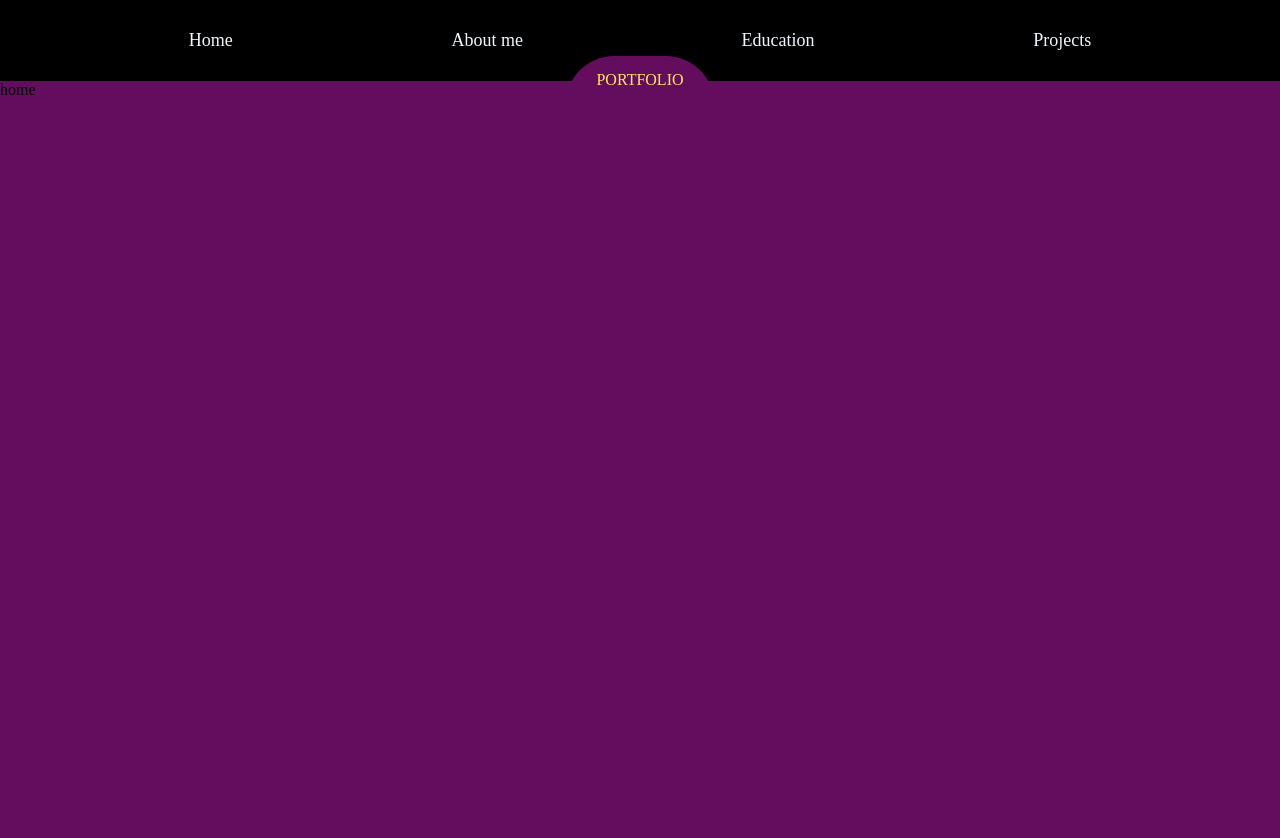
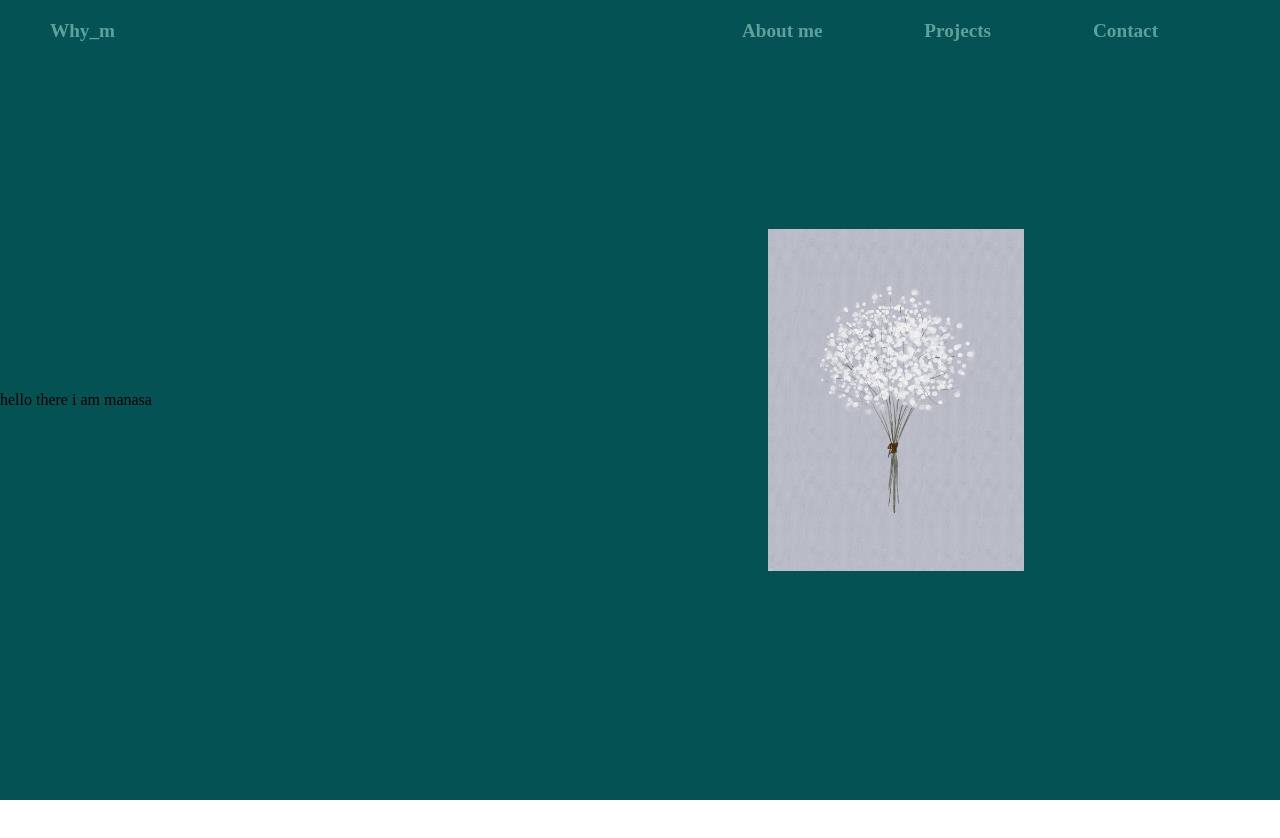
Before and after one commit to whymanasa/portfolio, a React (Vite) app: page / in a window 1280 px wide. Shown: the top 838 px of the page. After the commit the page ends 800 px from the top, so only its background shows below. Built offline with nearby package versions, Linux system fonts and the light colour scheme.

Commit message:
changed the whole theme

```diff
--- a/src/components/Home.jsx
+++ b/src/components/Home.jsx
@@ -1,10 +1,14 @@
 import React from 'react'
 import '../styles/Home.css'
+import image from '../assets/flowers.jpg'
 
 function Home() {
   return (
     <div className='home-container'>
-      home
+      <div className="intro">hello there i am manasa</div>
+      <div className="picture">
+        <img src={image} alt='Flowers'/>
+      </div>
     </div>
   )
 }
--- a/src/components/Navbar.jsx
+++ b/src/components/Navbar.jsx
@@ -5,11 +5,15 @@ import { Link } from 'react-router-dom'
 function Navbar() {
   return (
     <div className='container'>
-        <Link to="/">Home</Link>
+      <div className="left">
+      <Link to="/">Why_m</Link>
+      </div>
+      <div className="right">
         <Link to="about-me">About me</Link>
-        <div className="logo">PORTFOLIO</div>
-        <Link to="education">Education</Link>
         <Link to="project">Projects</Link>
+        <Link to="education">Contact</Link>
+      </div>
+
 
     </div>
   )
--- a/src/styles/Home.css
+++ b/src/styles/Home.css
@@ -1,5 +1,23 @@
 .home-container {
-    background-color: #640D5F;
-    width: 100%;
+    background-color: #055254;
+        width: 100%;
     height: 100vh;
+        display: flex;
+        }
+
+        .intro {
+            width: 60%;
+            display: flex;
+            align-items: center;
+        }
+
+        .picture {
+            width: 40%;
+            display: flex;
+            align-items: center;
+        }
+
+        .picture img {
+            width: 50%;
+            height: auto;
 }
--- a/src/styles/Navbar.css
+++ b/src/styles/Navbar.css
@@ -1,41 +1,44 @@
+
 *,
 *::before,
 *::after {
-    box-sizing: border-box;
+box-sizing: border-box;
 }
 * {
-    margin: 0;
+margin: 0;
     padding: 0;
 }
 .container {
-    background-color: black;
+width: 100%;
+    display: flex;
+    padding: 20px;
+        background: transparent;
+        position: fixed;
+        z-index: 1000;
+}
+
+.left {
+    width: 50%;
+    padding-left: 30px;
+
+}
+
+.left a {
+    color: #5fa09d;
+    font-weight: bold;
+    font-size: larger;
+    text-decoration: none;
+}
+
+.right {
+    width: 50%;
     display: flex;
     justify-content: space-evenly;
 }
 
-
-
-.container a {
-    color: aliceblue;
+.right a {
     text-decoration: none;
-    cursor: pointer;
-    margin: 20px;
-    padding: 10px;
-    font-size: large;
-    position: relative;
-
+    color: #5fa09d;
+    font-size: larger;
+    font-weight: bold;
 }
-
-.container a:hover {
-    color: #D91656;
-}
-
-.logo {
-    color: #FFEB55;
-    position: absolute;
-    background-color: #640D5F;
-    padding: 15px 30px;
-    border-radius: 75px 75px 0 0;
-    top: 10%;
-    transform: translateY(-50%);
-}
```
Also changed, not shown: src/assets/flowers.jpg (added), src/components/AboutMe.jsx (added), src/components/Projects.jsx (added).
